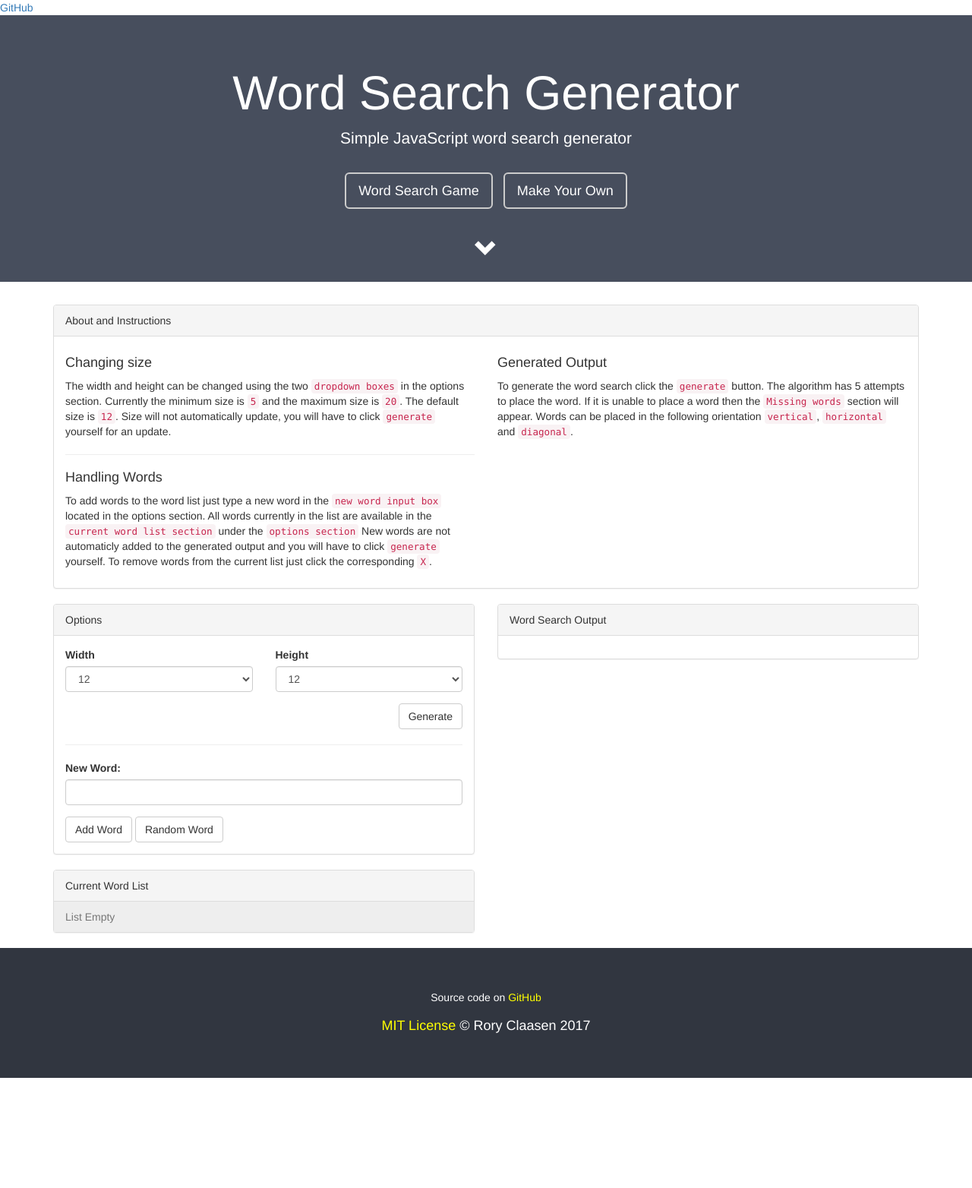
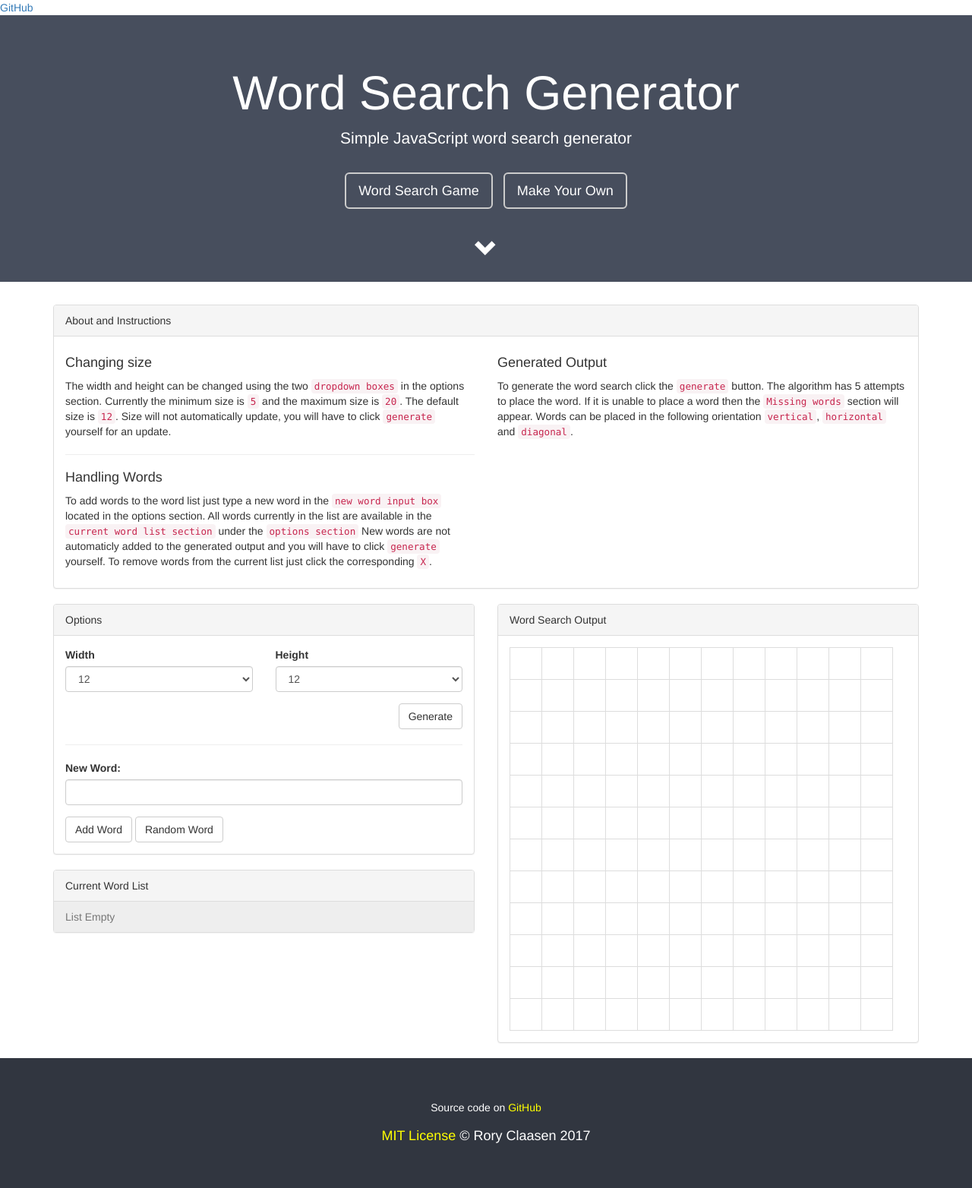
Before and after one commit to roryclaasen/word-search-generator, a Jekyll site: the page built from generator.html, in a window 1280 px wide. Shown: the whole page at 76% size. Built offline with Jekyll 4.4.1, drawn with Linux system fonts in a browser that asks for light colours; nearby versions of some CDN libraries; before the commit the page ends 1419 px from its top, so only the background shows below that.

Commit message:
Added empty gird table

```diff
--- a/assets/script/game.js
+++ b/assets/script/game.js
@@ -4,6 +4,7 @@ $(function() {
 
     $('button#generate').click(function() {
         table.html('');
+        table.removeClass('notgame');
 
         wordGame.generator.options.width = parseInt($('#tableWidth').find(":selected").text());
         wordGame.generator.options.height = parseInt($('#tableHeight').find(":selected").text());
--- a/assets/script/makeown.js
+++ b/assets/script/makeown.js
@@ -45,6 +45,7 @@ $(function() {
     $('button#generate').click(function() {
         var table = $('table#search-output tbody');
         table.html('');
+        table.removeClass('notgame');
 
         var missingWords = $('#missing-words .word-list ul');
         $('#missing-words').hide();
--- a/assets/style/theme.scss
+++ b/assets/style/theme.scss
@@ -76,6 +76,13 @@ div#output {
             padding-bottom: 0;
             margin-bottom: 0;
             tbody {
+                &:not(.notgame) {
+                    td {
+                        cursor: pointer;
+                        &.word:not(.marked) { background-color: #56eb50; }
+                        &.marked { background-color: #e9e9e9; }
+                    }
+                }
                 $size: 3em;
                 tr, td { height: $size; }
                 td {
@@ -83,9 +90,6 @@ div#output {
                     height: $size;
                     text-align: center;
                     vertical-align: middle;
-                    cursor: pointer;
-                    &.word:not(.marked) { background-color: #56eb50; }
-                    &.marked { background-color: #e9e9e9; }
                 }
             }
         }
--- a/generator.html
+++ b/generator.html
@@ -99,7 +99,15 @@ defaultSize: 12
             <div class="panel-heading">Word Search Output</div>
             <div class="panel-body">
                 <table class="table table-bordered" id="search-output">
-                    <tbody></tbody>
+                    <tbody class="notgame">
+                        {% for y in (1..page.defaultSize) %}
+                        <tr>
+                            {% for x in (1..page.defaultSize) %}
+                            <td></td>
+                            {% endfor %}
+                        </tr>
+                        {% endfor %}
+                    </tbody>
                 </table>
             </div>
         </div>
```
Also changed, not shown: index.html (+9 -1 lines).
